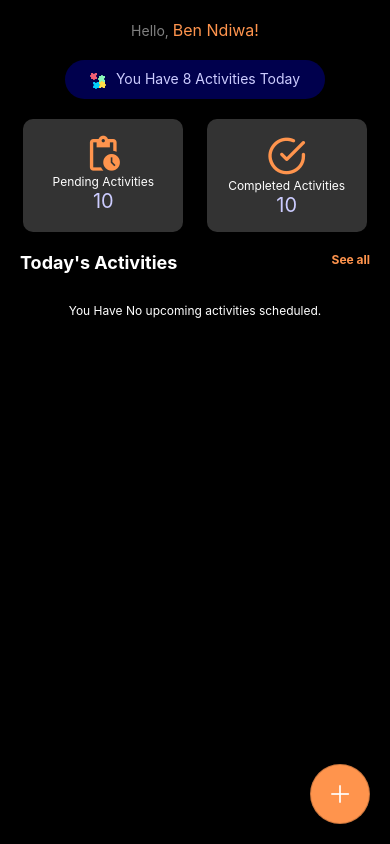
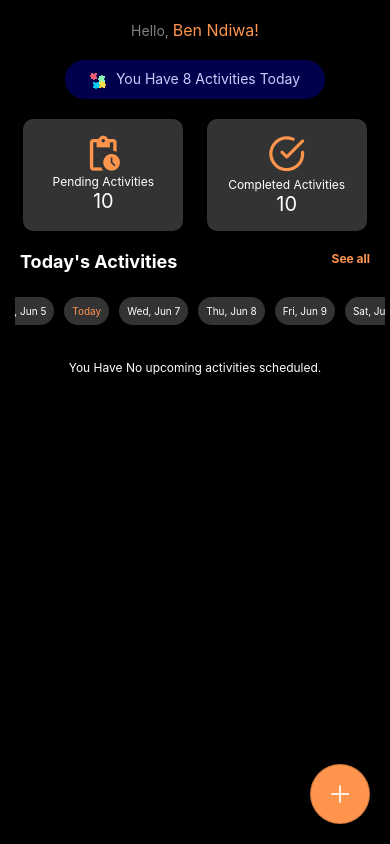
Before and after one commit to Benson306/reminder-app, a React Native app: screen /Home in a window 390 px wide. Built offline with nearby package versions, Linux system fonts and the light colour scheme.

Commit message:
Date Scroll View Done

```diff
--- a/package.json
+++ b/package.json
@@ -20,6 +20,7 @@
     "expo": "~48.0.18",
     "expo-checkbox": "~2.3.1",
     "expo-status-bar": "~1.4.4",
+    "moment": "^2.29.4",
     "react": "18.2.0",
     "react-native": "0.71.8",
     "react-native-animated-bottom-drawer": "^0.0.22",
--- a/src/components/Card.js
+++ b/src/components/Card.js
@@ -17,8 +17,7 @@ const Card = (props) => {
         marginTop:10
     }}>
         <View style={{flexDirection:'row', justifyContent:'space-between'}}>
-            <Text style={{color:'#ccccff', fontWeight: '900', fontSize:18}}>{props.title}</Text>
-
+            <Text style={{color:'#fff', fontWeight: '900', fontSize:18}}>{props.title}</Text>
 
             <TouchableOpacity onPress={()=>{deleteActivity(props.id)}}>
                 <MaterialCommunityIcons name="delete-circle" size={24} color="#fff" />
@@ -26,7 +25,7 @@ const Card = (props) => {
         </View>
         <Text style={{color: 'gray', marginTop:10}}>{props.description}</Text>
         <View style={{flexDirection:'row', marginTop: 10, alignItems:'center'}}>
-            <EvilIcons name="clock" size={20} color="#fff" style={{marginRight:4}} />
+            <EvilIcons name="clock" size={20} color="#fff" style={{marginRight:3}} />
             <Text style={{color: 'gray'}}>{props.starttime} - {props.endtime}</Text>
         </View>
         <View style={{flexDirection:'row', marginTop:8, alignItems:'center'}}>
--- a/src/components/Home.js
+++ b/src/components/Home.js
@@ -1,28 +1,90 @@
-import { Image, ScrollView, StyleSheet, Text, TouchableOpacity, View } from "react-native";
+import { Image, ScrollView, StyleSheet, Text, TouchableOpacity, View, Dimensions } from "react-native";
 import { useSafeAreaInsets } from "react-native-safe-area-context";
 import { MaterialIcons } from '@expo/vector-icons';
 import { Feather } from '@expo/vector-icons';
 import Card from "./Card";
 import { AntDesign } from '@expo/vector-icons';
 import useActivity from "../utils/ActivityContext";
-import { useEffect } from "react";
+import { useEffect, useRef, useState } from "react";
+import moment from 'moment';
 
 const Home = ({ navigation }) => {
     const insets = useSafeAreaInsets();
+
+
+    const today = moment();
+    const startDate = today.clone().subtract(7, 'days');
+    const endDate = today.clone().add(7,'days');
+
+    const days = [];
+
+    let currentDate = startDate;
+
+    while (currentDate.isSameOrBefore(endDate,'day')){
+        const formattedDate = currentDate.isSame(today, 'day') ? 'Today' : currentDate.format('ddd, MMM D');
+        days.push(formattedDate);
+        currentDate = currentDate.clone().add(1, 'day');
+    }
+
+    const scrollContainerRef = useRef(null);
+
     const { user, activities } = useActivity();
 
-    useEffect(()=>{
+    const [sortedActivities, setSortedActivites] = useState([]);
 
 
-    }
-    )
+    const [selectedDate, setSelectedDate] = useState('');
+
+
+
+
+    useEffect(()=>{
+        let filteredActivities = [];
+
+        activities.map(activity => {
+            const formattedDate = moment(activity.date).format('ddd, MMM D');
+
+            if(selectedDate == 'Today'){
+                if(formattedDate == moment(today).format('ddd, MMM D')){
+                    filteredActivities.push(activity)
+                }
+            }else{
+                if(formattedDate == selectedDate){
+                    filteredActivities.push(activity)
+                }
+            }
+        })
+
+        setSortedActivites(filteredActivities);
+
+    }, [selectedDate]);
+
+    useEffect(()=>{
+        let filteredActivities = [];
+
+        activities.map(activity => {
+            const formattedDate = moment(activity.date).format('ddd, MMM D');
+                if(formattedDate == moment(today).format('ddd, MMM D')){
+                    filteredActivities.push(activity)
+                }
+            }
+        )
+        setSortedActivites(filteredActivities);
+    },[])
+
+
+
+
+    useEffect(() => {
+        const todayIndex = days.findIndex((day) => day === 'Today');
+        const scrollPosition = todayIndex * 100 - (Dimensions.get('window').width / 2);
+
+        if (scrollContainerRef.current) {
+          scrollContainerRef.current.scrollTo({ x: scrollPosition, animated: true });
+        }
+      }, []);
 
     return ( <View style={{ flex: 1, paddingTop: insets.top, paddingBottom: insets.bottom, paddingLeft: insets.left, paddingRight: insets.right, backgroundColor: '#000' }}>
-
-        {/* <TouchableOpacity>
-            <MaterialIcons name="date-range" size={24} color="#ccccff" style={{marginTop: 10, paddingRight:25, alignSelf:'flex-end'}} />
-        </TouchableOpacity>
-         */}
 
         <Text style={{color:'gray', alignSelf:'center', marginTop:20}}>Hello, <Text style={{color:'#ff944d', fontSize:16}} >Ben Ndiwa!</Text></Text>
 
@@ -39,15 +101,15 @@ const Home = ({ navigation }) => {
                 <MaterialIcons name="pending-actions" size={40} color="#ff944d" style={{alignSelf:'center'}} />
                 <View>
                     <Text style={{color:'#fff', textAlign:'center', fontSize:12}}>Pending Activities</Text>
-                    <Text style={{color:'#ccccff', fontSize:20, textAlign:'center'}}>10</Text>
+                    <Text style={{color:'#fff', fontSize:20, textAlign:'center'}}>10</Text>
                 </View>
             </View>
 
             <View style={{padding: 15, borderRadius:10, backgroundColor:'#333333',width: 160}}>
-                <Feather name="check-circle" size={40} color="#ff944d" style={{alignSelf:'center'}} />
-                <View>
+                <Feather name="check-circle" size={38} color="#ff944d" style={{alignSelf:'center'}} />
+                <View style={{marginTop:2}}>
                     <Text style={{color:'#fff', textAlign:'center', fontSize: 12}}>Completed Activities</Text>
-                    <Text style={{color:'#ccccff', fontSize:20, textAlign:'center'}}>10</Text>
+                    <Text style={{color:'#fff', fontSize:20, textAlign:'center'}}>10</Text>
                 </View>
             </View>
         </View>
@@ -81,19 +143,43 @@ const Home = ({ navigation }) => {
             <AntDesign name="plus" size={24} color="#fff" />
         </TouchableOpacity>
 
+        <ScrollView
+        horizontal={true}
+        style={{flexGrow:0, padding:5, marginLeft:15, marginRight:5}}
+        showsHorizontalScrollIndicator={false}
+        ref={scrollContainerRef}
+
+        >
+            {
+                days.map((day, index)=>{
+                    return <TouchableOpacity
+                    style={{backgroundColor:'#333333', padding:8, borderRadius:20, marginHorizontal:5}}
+                    key={index}
+                    onPress={()=> { setSelectedDate(day); }}
+                    >
+                            {
+                                day == selectedDate || day == 'Today'  ?
+                                    <Text style={{color:'#ff944d', fontSize:10}} >{ day }</Text>
+                                :
+                                    <Text style={{color:'#fff', fontSize:10}} >{ day }</Text>
+                            }
+                        </TouchableOpacity>
+                })
+            }
+
+        </ScrollView>
+
         <ScrollView style={{marginBottom:30}}>
             {
-                activities.length < 1 && <View>
-                    <Text style={{color:'#fff', padding: 10, textAlign:'center', fontSize: 12}}>You Have No upcoming activities scheduled.</Text>
+                sortedActivities.length < 1 && <View>
+                    <Text style={{color:'#fff', padding: 10, textAlign:'center', fontSize: 12, marginTop: 20}}>You Have No upcoming activities scheduled.</Text>
                 </View>
             }
             {
-                activities.map(activity =>
+                sortedActivities.map(activity =>
                     <View key={activity.id}>
                         <Card id={activity.id} title={activity.title} description={activity.description} starttime={activity.startTime} endtime={activity.endTime} repeat={activity.repeatEvery} />
                     </View>
-
-
                     )
             }
 
```
Also changed, not shown: 1 other file (tests, documents, lock files or other folders).
